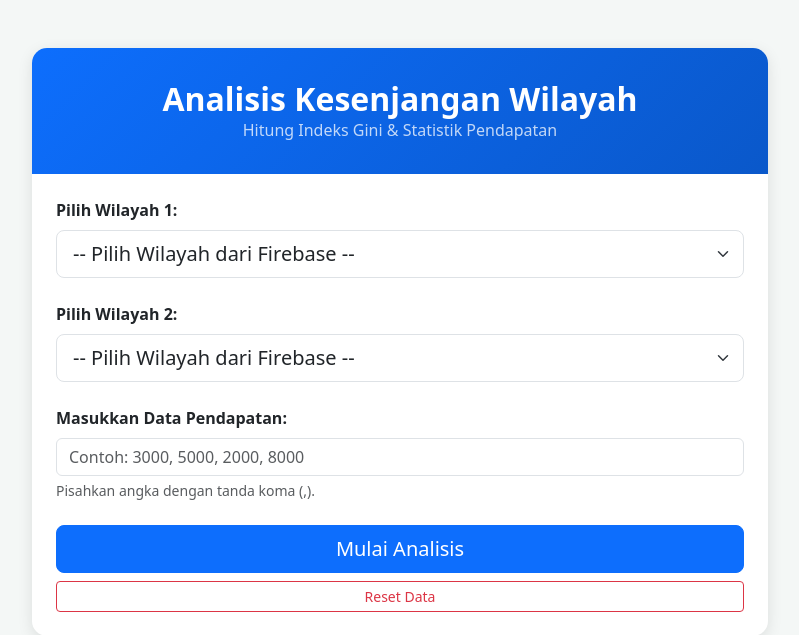
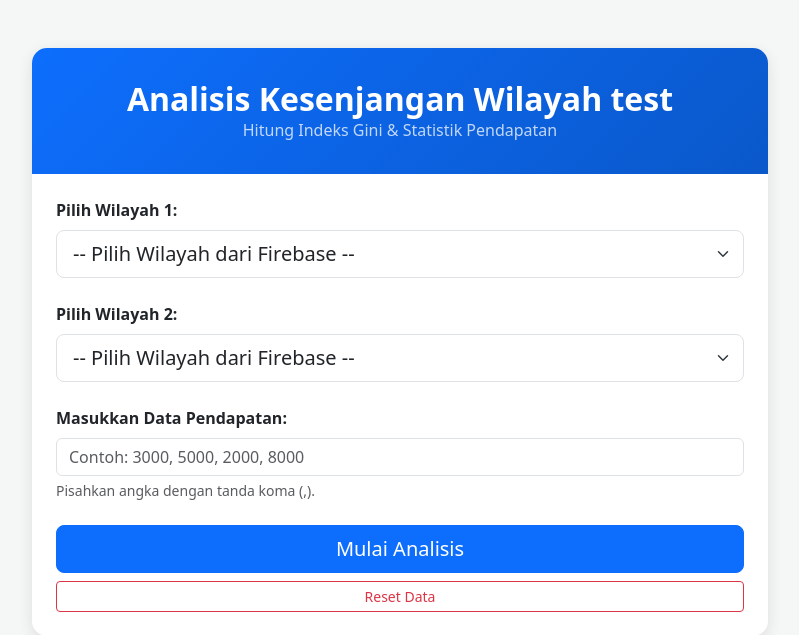
Before and after one commit to PanjiNR/progdas, a Flask app: page / in a window 1280 px wide. Shown: the top 635 px of the page, without its empty margins (240-1039 px from the left). Run offline with Flask 3, Linux system fonts and the light colour scheme; some libraries are stand-ins or nearby versions.

Commit message:
commit test

```diff
--- a/templates/index.html
+++ b/templates/index.html
@@ -18,7 +18,7 @@
         <div class="col-md-8">
             <div class="card main-card">
                 <div class="header-section text-center">
-                    <h2 class="fw-bold mb-0">Analisis Kesenjangan Wilayah</h2>
+                    <h2 class="fw-bold mb-0">Analisis Kesenjangan Wilayah test</h2>
                     <p class="mb-0 opacity-75">Hitung Indeks Gini & Statistik Pendapatan</p>
                 </div>
 
```
